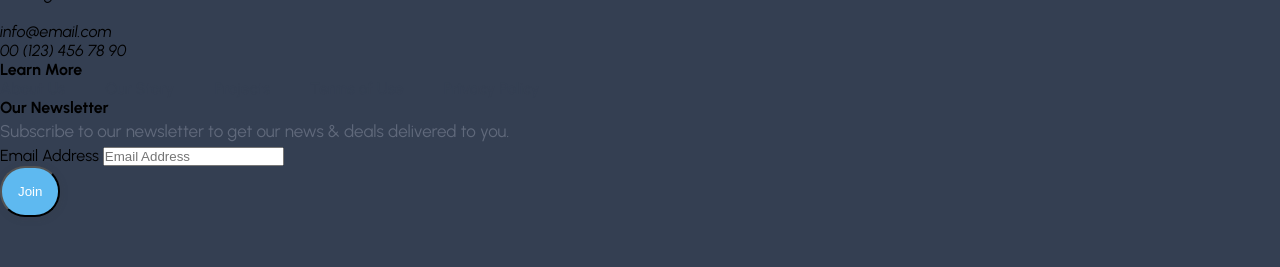
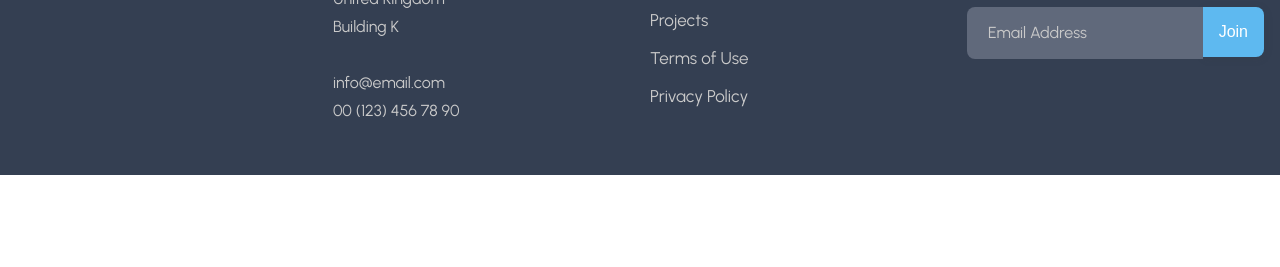
Before and after one commit to Coding-Latam/proyecto-web, a plain HTML site: page index.html in a window 1280 px wide. Shown: the part 4979-5246 px from the top of the page. After the commit the page ends 5154 px from the top, so only its background shows below. Drawn offline with Linux system fonts and the light colour scheme.

Commit message:
styles: add footer section styles

```diff
--- a/style.css
+++ b/style.css
@@ -144,6 +144,7 @@ ul {
 	gap: 20px;
 }
 
+/* start footer */
 .footer-container {
 	align-items: center;
 	display: grid;
@@ -153,6 +154,145 @@ ul {
 		justify-self: center;
 	}
 }
+
+.footer-info {
+	--columns: 1;
+
+	margin-top: 20px;
+	display: grid;
+	gap: 20px;
+	padding: 3rem 1rem 0;
+	border-top: 2px solid #a4aec633;
+	grid-template-columns: repeat(var(--columns), minmax(0, 1fr));
+
+	@media screen and (min-width: 640px) {
+		--columns: 2;
+	}
+
+	@media screen and (min-width: 768px) {
+		--columns: 3;
+	}
+
+	@media screen and (min-width: 1024px) {
+		--columns: 4;
+	}
+}
+
+.footer-author .logo {
+	filter: invert(1);
+	mix-blend-mode: plus-lighter;
+	margin-bottom: 16px;
+}
+.footer-author-rights p {
+	--text-color: #cacaca;
+	color: var(--text-color);
+}
+
+.footer-contact {
+	--text-color: #cacaca;
+}
+.footer-contact-title {
+	font-size: 20px;
+	color: var(--gray);
+	margin-bottom: 16px;
+}
+.footer-contact-address {
+	color: var(--text-color);
+	font-style: normal;
+	line-height: 28px;
+}
+
+.footer-learn {
+	--text-color: #cacaca;
+}
+.footer-learn-title {
+	color: var(--gray);
+	margin-bottom: 16px;
+	font-size: 20px;
+}
+.footer-learn-nav {
+	flex-direction: column;
+	gap: 8px;
+}
+.footer-learn-item {
+}
+.footer-learn-link {
+	display: block;
+	font-size: 17px;
+	padding: 5px 0;
+	font-weight: normal;
+	color: var(--text-color);
+}
+
+.footer-newsletter {
+	--text-color: #cacaca;
+
+	p {
+		color: var(--text-color);
+		font-size: 17px;
+	}
+}
+.footer-newsletter-title {
+	color: var(--gray);
+	font-size: 20px;
+	margin-bottom: 16px;
+}
+
+.form {
+	padding: 20px 0;
+	display: flex;
+}
+.form-field {
+	position: relative;
+	width: 100%;
+}
+
+.form-label {
+	color: var(--text-color);
+	font-size: 16px;
+	text-wrap: nowrap;
+	padding: 0 5px;
+	pointer-events: none;
+
+	position: absolute;
+	top: 0;
+	left: 16px;
+	bottom: 45%;
+	transform: translateY(55%);
+	transform-origin: center;
+	transition: transform 250ms, background-color 250ms, border-color 250ms;
+}
+
+.form-input {
+	display: block;
+	font-size: 90%;
+	color: var(--gray);
+	font-family: inherit;
+	width: 100%;
+	outline: none;
+	padding: 16px;
+	border-radius: 8px 0px 0px 8px;
+	background-color: var(--paragraph-color);
+	border: 1px solid transparent;
+
+	&::placeholder {
+		color: transparent;
+	}
+}
+.form-field:focus-within .form-label,
+.form-field:not(:has(:placeholder-shown)) .form-label {
+	transform: translateY(-40%);
+}
+
+.form-btn {
+	display: inline-flex;
+	border: none;
+	border-radius: 0px 8px 8px 0px;
+	font-size: inherit;
+	cursor: pointer;
+}
+
+/* footer end */
 
 .hero {
 	padding: 60px 0;
```
Lines whose indentation alone changed are shown as unchanged.
